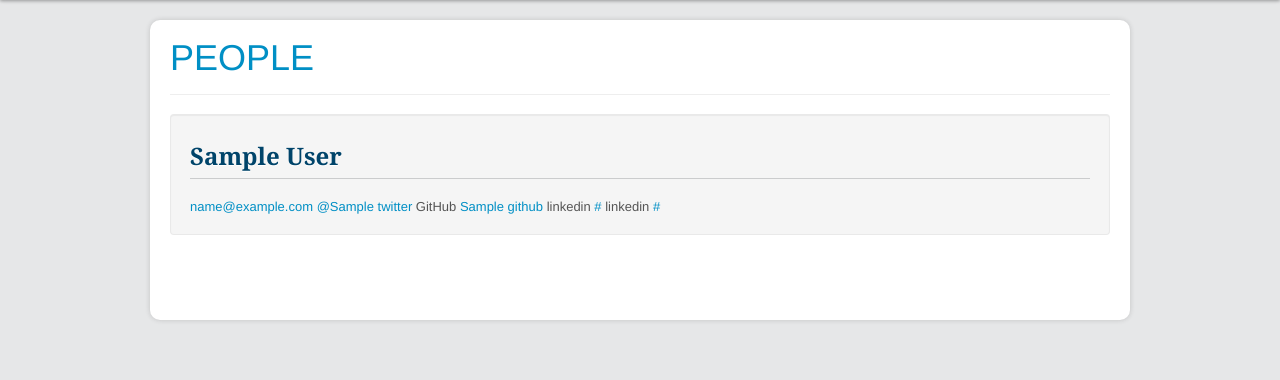
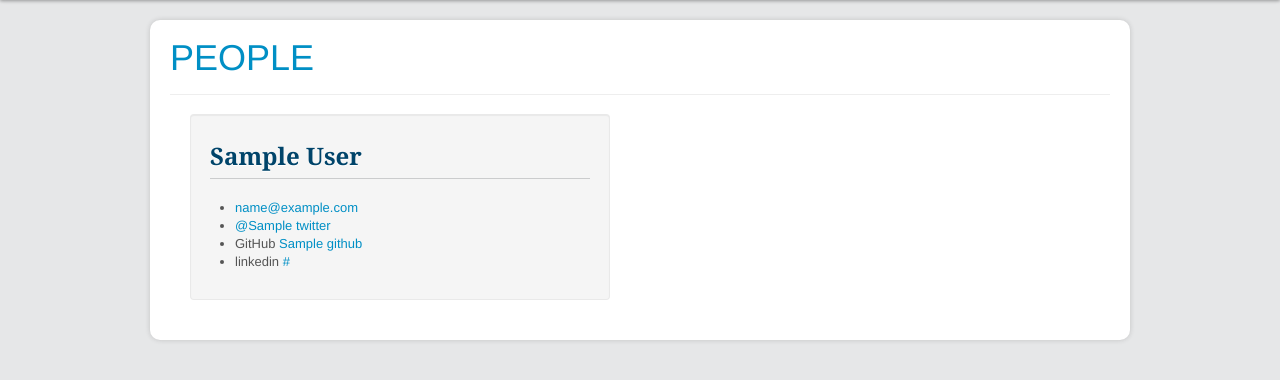
Before and after one commit to ofa-alumni/ofatechdotorg, a Python web app: template ofatechdotorg/templates/people.html in a window 1280 px wide. Shown: the part 60-440 px from the top of the page. Run offline with Jinja, Linux system fonts and the light colour scheme; the template is opened without the code that fills it: most values are stand-ins (such as "Sample title", 1, 10 or a date in 2020); some libraries are stand-ins or nearby versions.

Commit message:
Let 'cards' stack horizontally.

```diff
--- a/ofatechdotorg/templates/people.html
+++ b/ofatechdotorg/templates/people.html
@@ -72,13 +72,14 @@
   <h1>People</h1>
   <hr>
   {% for person in people %}
-  <div class="well">
+  <div class="span5 well">
     <h2>{{ person.first_name }} {{ person.last_name }}</h2>
-    {% if person.email %}<a href="mailto:{{ person.email }}">{{ person.email }}</a>{% endif %}
-    {% if person.twitter %}<a href="https://twitter.com/{{ person.twitter }}">@{{ person.twitter }}</a>{% endif %}
-    {% if person.github %}GitHub <a href="https://github.com/{{ person.github }}">{{ person.github }}</a>{% endif %}
-    {% if person.linkedin %}linkedin <a href="https://linkedin.com/{{ person.linkedin }}">{{ person.linkedin }}</a>{% endif %}
-    {% if person.linkedin %}linkedin <a href="https://linkedin.com/{{ person.linkedin }}">{{ person.linkedin }}</a>{% endif %}
+    <ul>
+      {% if person.email %}<li><a href="mailto:{{ person.email }}">{{ person.email }}</a></li>{% endif %}
+      {% if person.twitter %}<li><a href="https://twitter.com/{{ person.twitter }}">@{{ person.twitter }}</a></li>{% endif %}
+      {% if person.github %}<li>GitHub <a href="https://github.com/{{ person.github }}">{{ person.github }}</a></li>{% endif %}
+      {% if person.linkedin %}<li>linkedin <a href="https://linkedin.com/{{ person.linkedin }}">{{ person.linkedin }}</a></li>{% endif %}
+    </ul>
   </div>
   {% endfor %}
 
```
